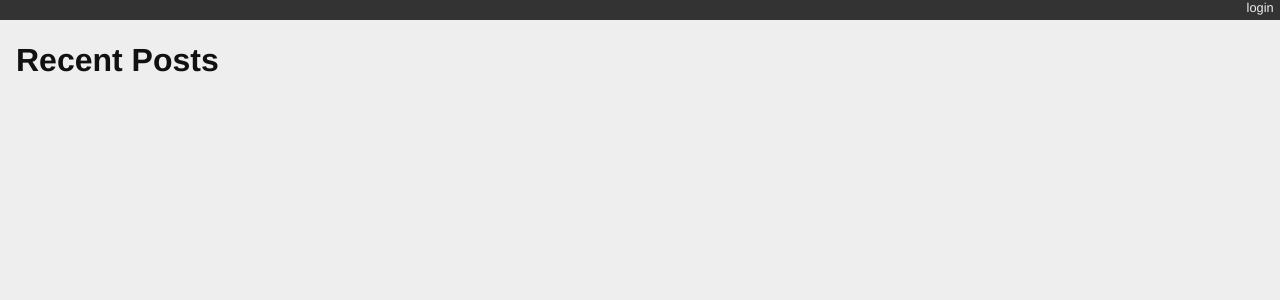
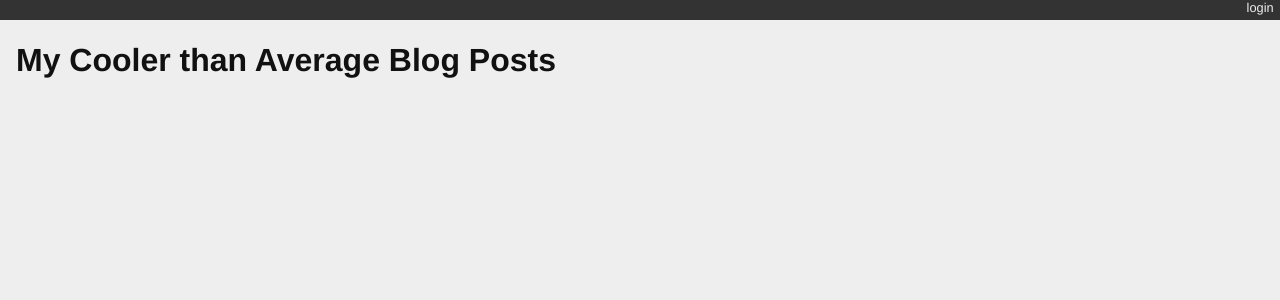
Before and after one commit to anjehle/django-blog, a Django app: page / in a window 1280 px wide. Shown: the top 300 px of the page. Run offline with Django 3.2, Linux system fonts and the light colour scheme; data that the repository does not hold is empty.

Commit message:
Changed the title

```diff
--- a/blogging/templates/blogging/list.html
+++ b/blogging/templates/blogging/list.html
@@ -1,6 +1,6 @@
 {% extends "base.html" %}
 {% block content %}
-  <h1>Recent Posts</h1>
+  <h1>My Cooler than Average Blog Posts</h1>
   {% comment %} here is where the query happens {% endcomment %}
   {% for post in post_list %}
   <div class="post">
```
Also changed, not shown: .travis.yml, blogging/views.py (line endings or trailing spaces).
